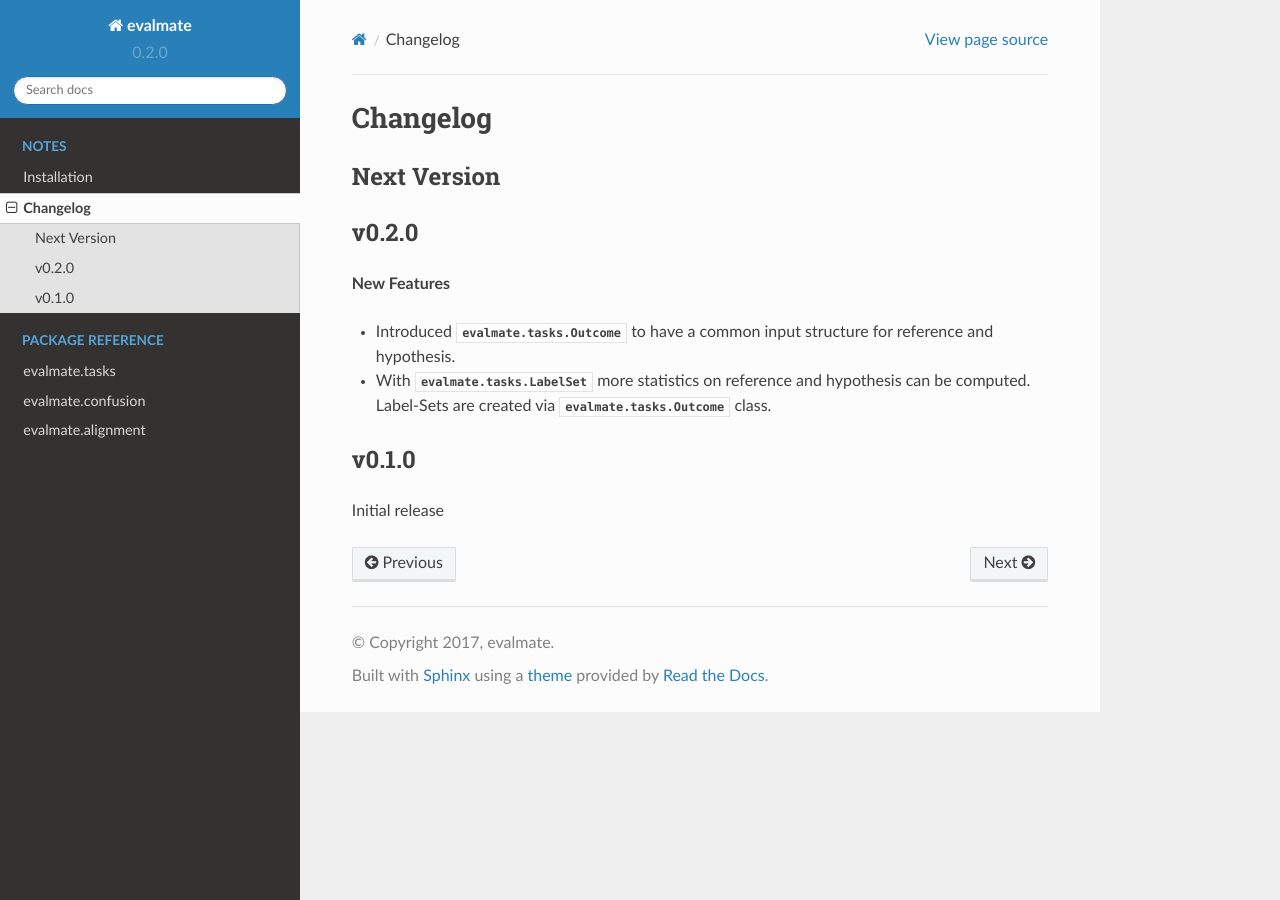
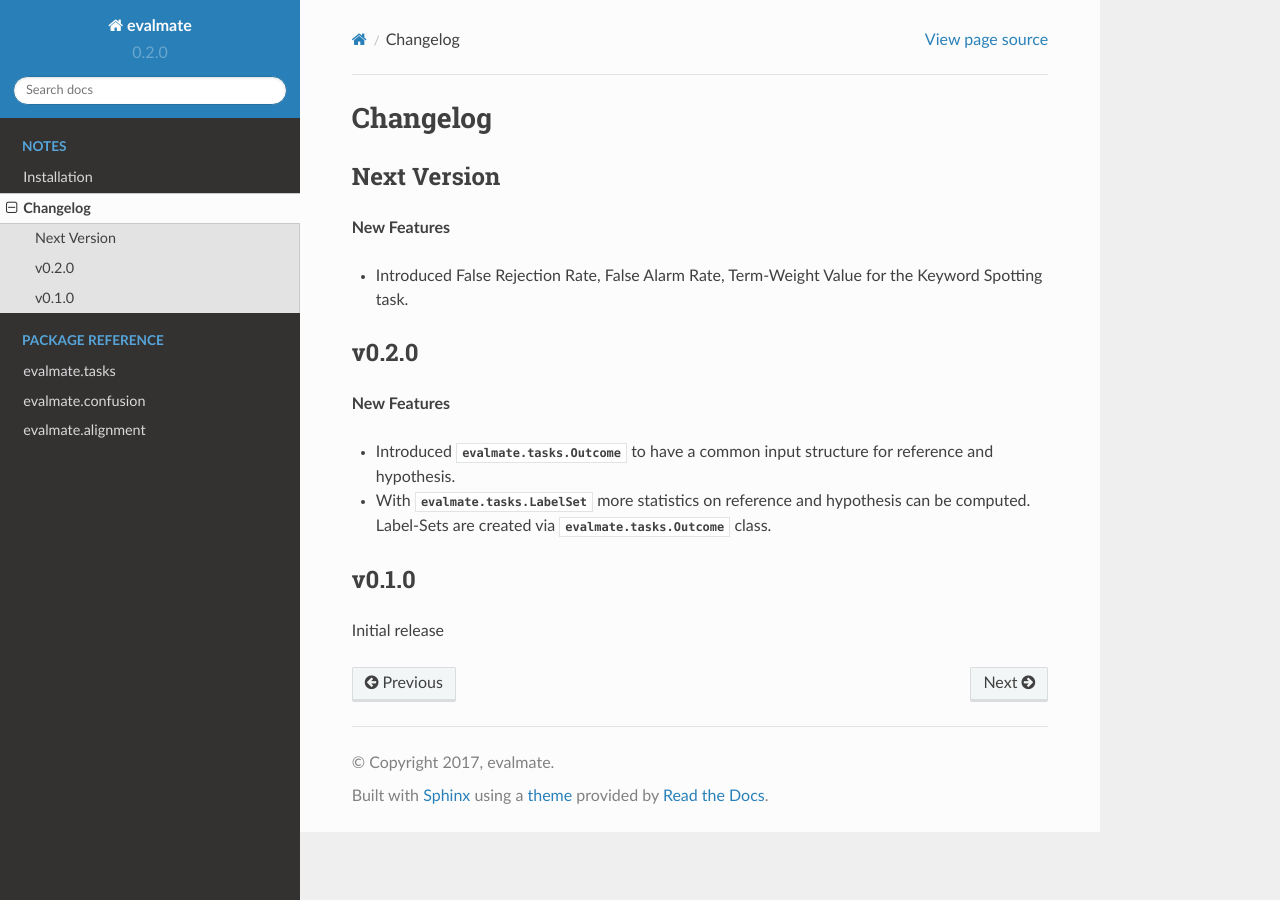
Before and after one commit to ynop/evalmate, a Sphinx documentation site: the page built from docs/notes/changelog.rst, in a window 1280 px wide. Built offline with Sphinx 7.4.7 and the Read the Docs theme 2.0.0, drawn with Linux system fonts in a browser that asks for light colours.

Commit message:
Update changelog

```diff
--- a/docs/notes/changelog.rst
+++ b/docs/notes/changelog.rst
@@ -3,6 +3,10 @@ Changelog
 
 Next Version
 ------------
+
+**New Features**
+
+* Introduced False Rejection Rate, False Alarm Rate, Term-Weight Value for the Keyword Spotting task.
 
 v0.2.0
 ------
```
